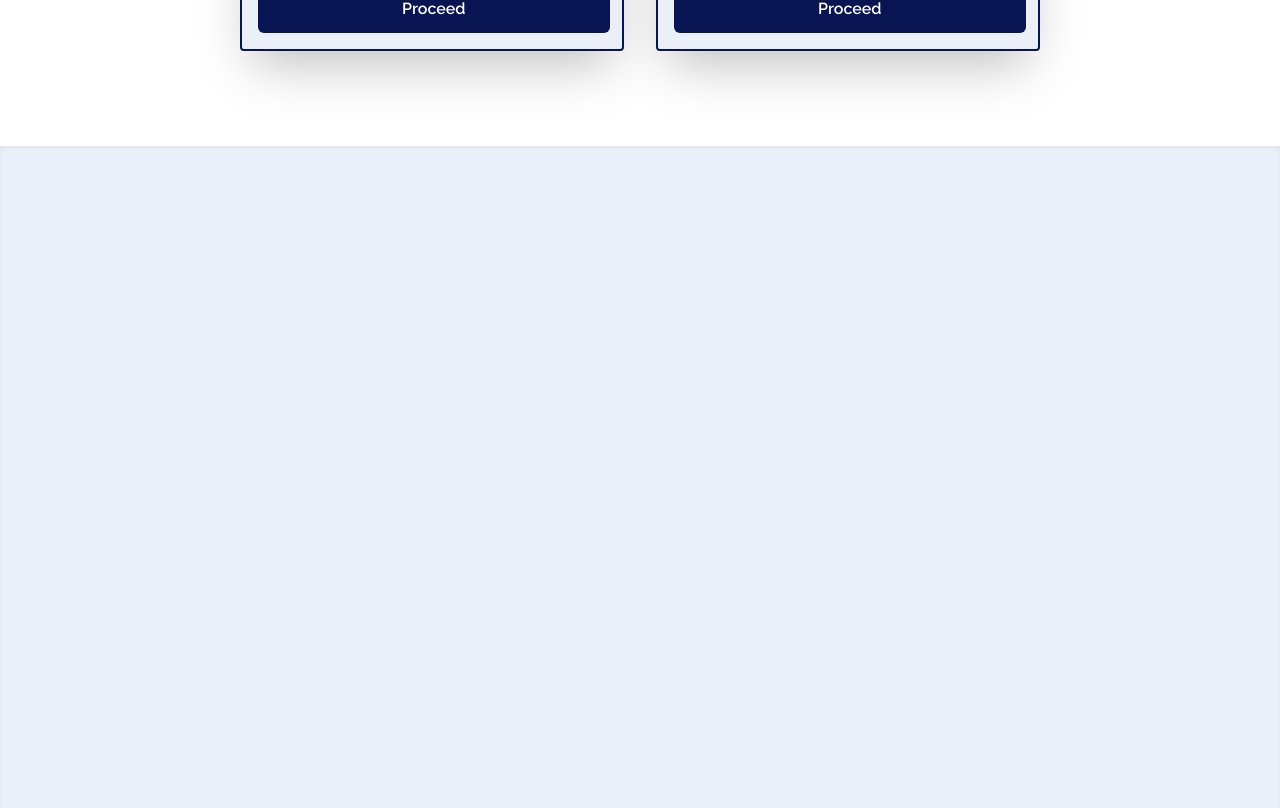
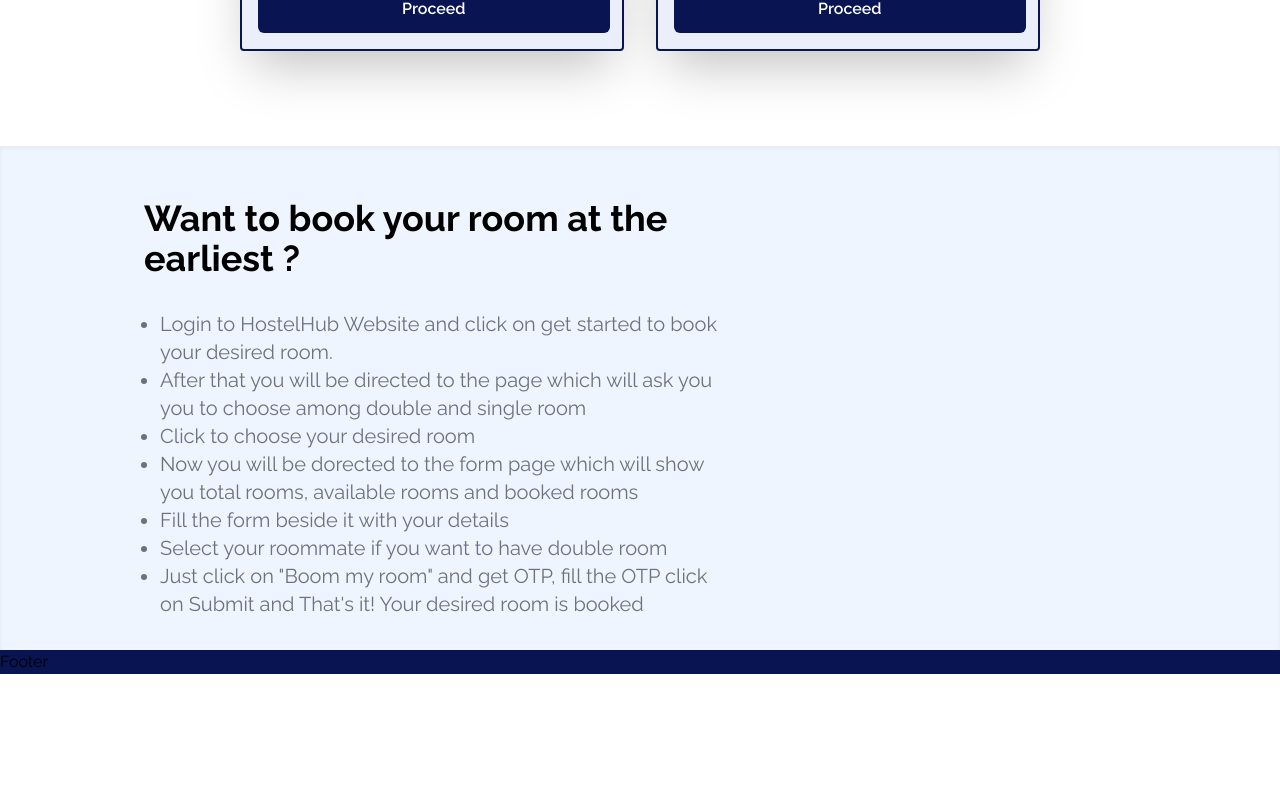
Before and after one commit to AyushmanSoni/HostelHub-Frontend, a React (Create React App) app in the folder hostelhub/: page / in a window 1280 px wide. Shown: the part 3692-4500 px from the top of the page. After the commit the page ends 4366 px from the top, so only its background shows below. Built offline with nearby package versions, Linux system fonts and the light colour scheme.

Commit message:
Created about2 page and addded styling and footer

```diff
--- a/hostelhub/src/components/AboutDouble.jsx
+++ b/hostelhub/src/components/AboutDouble.jsx
@@ -2,16 +2,23 @@ import React from 'react'
 
 const AboutDouble = () => {
   return (
-    <div className='w-full h-screen shadow-inner bg-[#EBEFFA]'>
-        {/* <div className='flex flex-row mx-36 bg-[#EBEFFA] my-20 mb-10 sm:flex-col sm:m-12 sm:mt-24 gap-x-32 lg:gap-x-8 text-[#575C75]'>
-        <div className='flex flex-col gap-y-10 max-w-[45vw] sm:max-w-[90vw]'>
-            <div className='flex flex-col gap-y-1 sm:text-center'>
-                <div className='font-semibold text-3xl'>
-                    Want to book your hostel room at the earliest ?
-                </div>
+    <div className='w-full h-full flex flex-wrap bg-[#EFF5FF] p-4 shadow-inner'>
+        <div className='flex flex-col p-4 ml-28  max-w-screen-lg h-full mt-5 w-1/2'>
+            <div className='pb-8'>
+            <p className="text-4xl font-bold inline">Want to book your room at the earliest ?</p>
+            </div>
+            <div className='flex'>
+                <ul className='list-disc ml-4'>
+                    <li className='text-xl text-gray-500'>Login to HostelHub Website and click on get started to book your desired room.</li>
+                    <li className='text-xl text-gray-500'>After that you will be directed to the page which will ask you you to choose among double and single room </li>
+                    <li className='text-xl text-gray-500'>Click to choose your desired room</li>
+                    <li className='text-xl text-gray-500'>Now you will be dorected to the form page which will show you total rooms, available rooms and booked rooms</li>
+                    <li className='text-xl text-gray-500'>Fill the form beside it with your details</li>
+                    <li className='text-xl text-gray-500'>Select your roommate if you want to have double room</li>
+                    <li className='text-xl text-gray-500'>Just click on "Boom my room" and get OTP, fill the OTP click on Submit and That's it! Your desired room is booked</li>
+                </ul>
             </div>
         </div>
-    </div> */}
     </div>
 
   )
--- a/hostelhub/src/components/Footer.jsx
+++ b/hostelhub/src/components/Footer.jsx
@@ -2,7 +2,7 @@ import React from 'react'
 
 const Footer = () => {
   return (
-    <div>Footer</div>
+    <div className='w-full h-[40%] bg-[#091553]'>Footer</div>
   )
 }
 
--- a/hostelhub/src/components/RoomType.jsx
+++ b/hostelhub/src/components/RoomType.jsx
@@ -4,7 +4,7 @@ import bed2 from '../assests/Frame 293.png'
 import bed3 from '../assests/Frame 293 (1).png'
 const RoomType = () => {
   return (
-    <div className='flex flex-col items-center justify-center gap-y-10 w-full h-screen'>
+    <div className='flex flex-col items-center justify-center gap-y-10 w-full shadow-lg h-screen' >
         <div className='flex flex-col items-center justify-center gap-y-2'>
         <div className="text-5xl font-bold text-[#091553]">
         Which type of room do you want ?
```
